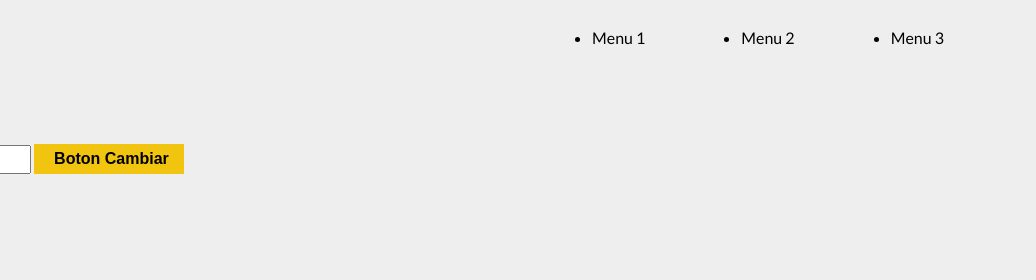
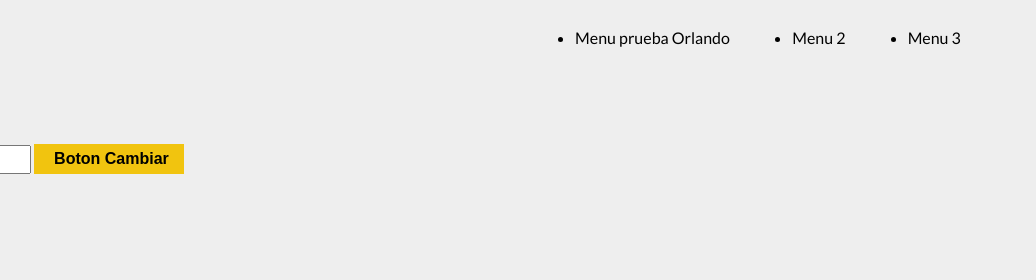
Before and after one commit to Orpira/GRUPO-2-front-act01-landing-page-main, a plain HTML site: page index.html in a window 1280 px wide. Shown: the top 280 px of the page, 244-1280 px from the left. Drawn offline with Linux system fonts and the light colour scheme.

Commit message:
Prueba modificacion en rama

```diff
--- a/index.html
+++ b/index.html
@@ -18,7 +18,7 @@
 
             <nav id="nav-bar">
                 <ul>
-                    <li><a class="nav-link" href="#features">Menu 1</a></li>
+                    <li><a class="nav-link" href="#features">Menu prueba Orlando</a></li>
                     <li><a class="nav-link" href="#how-it-works">Menu 2</a></li>
                     <li><a class="nav-link" href="#pricing">Menu 3</a></li>
                 </ul>
```
